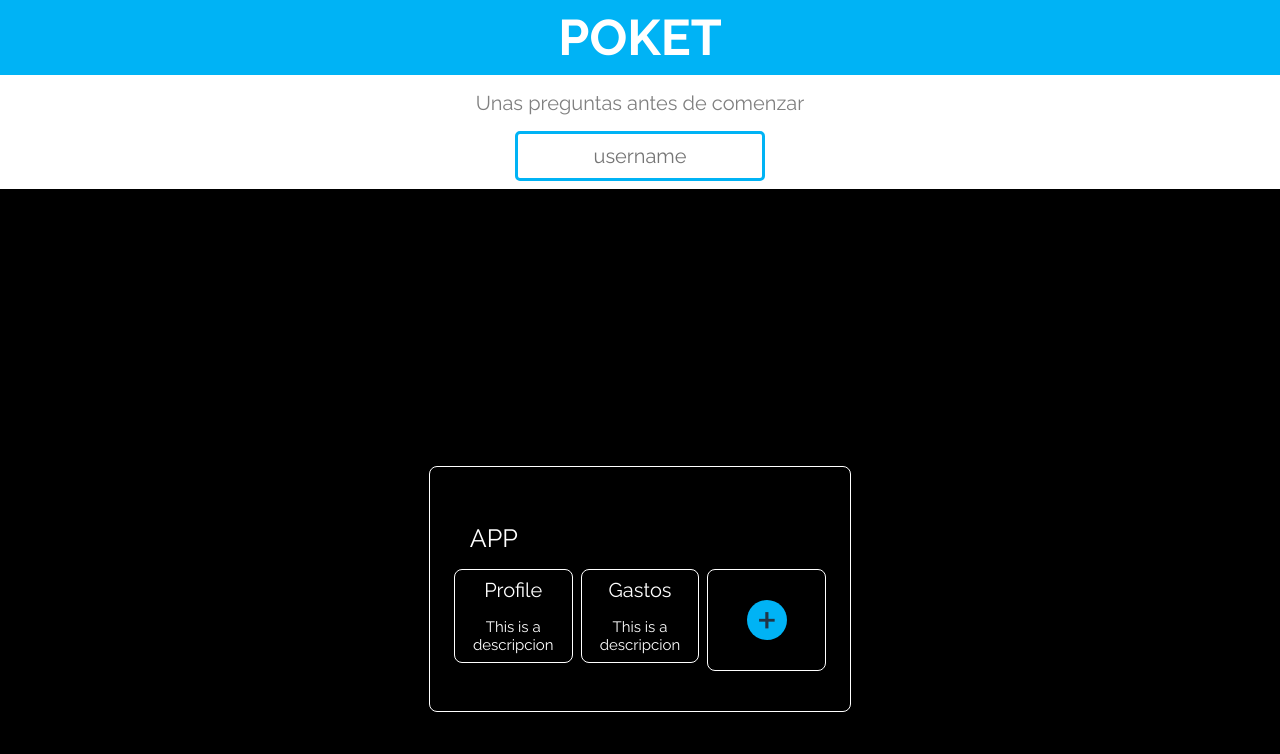
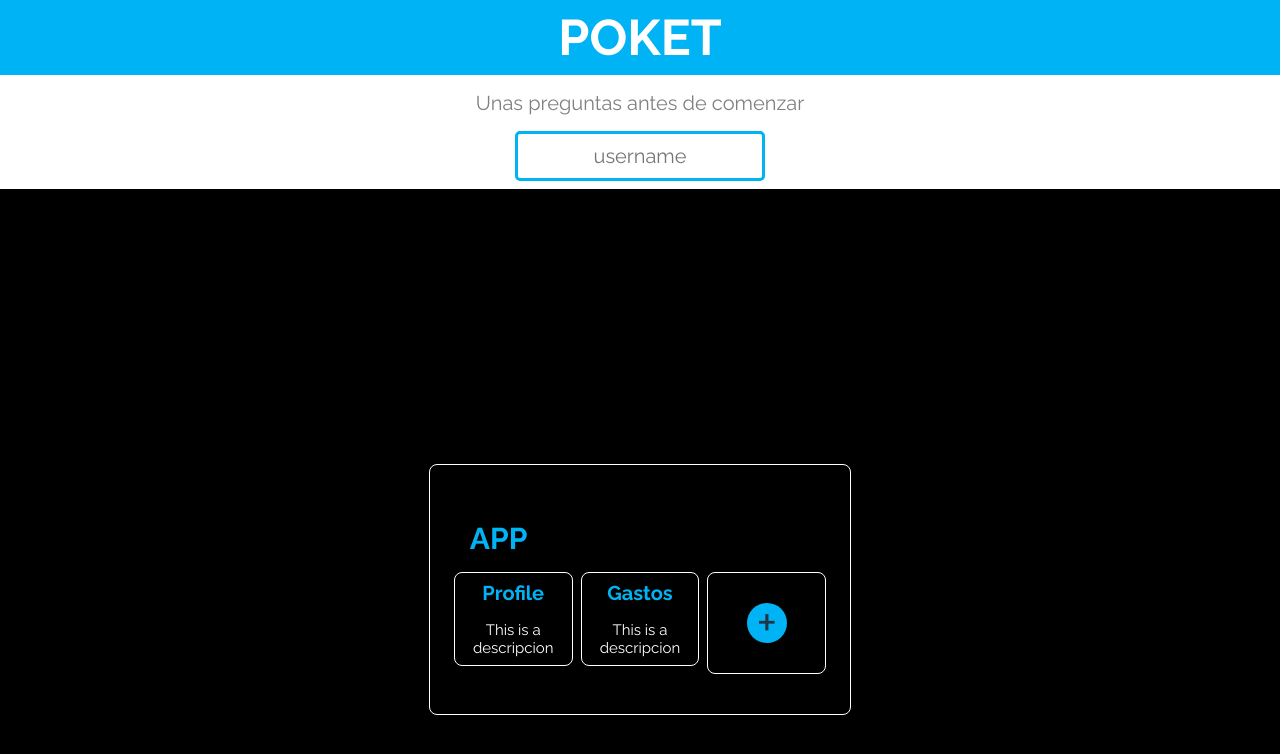
Before and after one commit to motkvil/Poket, a React (Vite) app: page / in a window 1280 px wide. Shown: the top 754 px of the page. Built offline with nearby package versions, Linux system fonts and the light colour scheme.

Commit message:
Update App.jsx

```diff
--- a/src/App.jsx
+++ b/src/App.jsx
@@ -40,8 +40,6 @@ function App() {
 
   const addSegment = () => {
 
-
-
     setSegments([...segments, {
       title: 'New Segment',
       description: 'This is a description'
@@ -63,14 +61,14 @@ function App() {
         p={3} boxSizing={'border-box'} overflow={'auto'}
       >
         <Box border={1} borderColor={'white'} borderRadius={2} p={3} pt={5} pb={5}>
-          <Box color={'white'} p={2} fontSize={25}>APP</Box>
+          <Box color={Theme.primary} p={2} fontSize={30}> <strong>APP</strong> </Box>
           <Grid container spacing={1}>
             {segments.map((e,i)=>(
               <Grid item xs={4} key={i}>
                 <Box display={'flex'} justifyContent={'center'} alignItems={'center'} color={'white'}>
                   <Box border={1} borderRadius={2}>
-                    <Box p={1} textAlign={'center'} fontSize={20}>
-                      {e.title}
+                    <Box p={1} textAlign={'center'} fontSize={20} color={Theme.primary}>
+                      <strong>{e.title}</strong>
                     </Box>
 
                     <Box fontSize={15} p={1} display={'flex'} alignItems={'center'} justifyContent={'center'} textAlign={'center'}>
```
